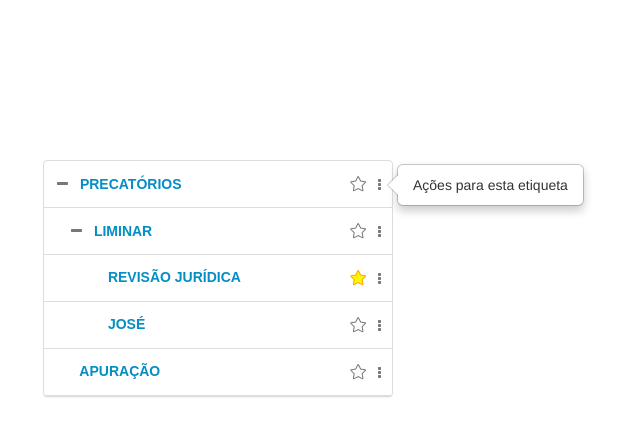
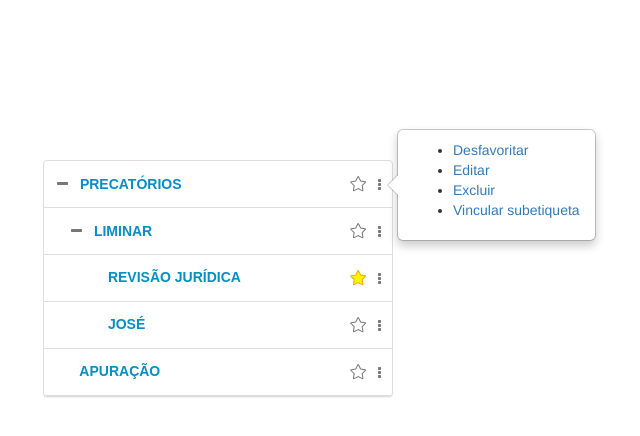
Before and after one commit to NayraCruz/NC-BootstrapTreeview, a plain HTML site: page index.html in a window 1280 px wide. Both pictures are taken after a click on the button 421 px from the left and 184 px from the top of the page. Shown: the whole page, without its empty margins (42-682 px from the left). Drawn offline with nearby package versions, Linux system fonts and the light colour scheme.

Commit message:
Alterado o atributo show para toggle no popover

```diff
--- a/index.html
+++ b/index.html
@@ -37,7 +37,16 @@
                   PRECATÓRIOS
                   <span class="opcoes">
                     <button class="votacao" title="Marcar como favorito"><i class="fa fa-star"></i></button>
-                    <button class="acoes" data-toggle="popover" data-content="Ações para esta etiqueta"><i class="fa fa-ellipsis-v"></i></button>
+                    <button class="acoes" data-toggle="popover"
+                    data-content="
+                      <ul class='acoesPopover'>
+                        <li><a href='#' role='button'>Desfavoritar</a></li>
+                        <li><a href='#' role='button'>Editar</a></li>
+                        <li><a href='#' role='button'>Excluir</a></li>
+                        <li><a href='#' role='button'>Vincular subetiqueta</a></li>
+                      </ul>
+                    "
+                    data-html="true"><i class="fa fa-ellipsis-v"></i></button>
                   </span>
                 </span>
 
--- a/js/treeview.js
+++ b/js/treeview.js
@@ -26,7 +26,7 @@ $(document).ready( function () {
 			trigger: 'manual',
 			container: 'body',
 		}).click(function(e) {
-			$(this).popover('show');
+			$(this).popover('toggle');
 			$('[data-toggle="popover"]').not($(this)).popover('hide');
 		});
 	});
```
